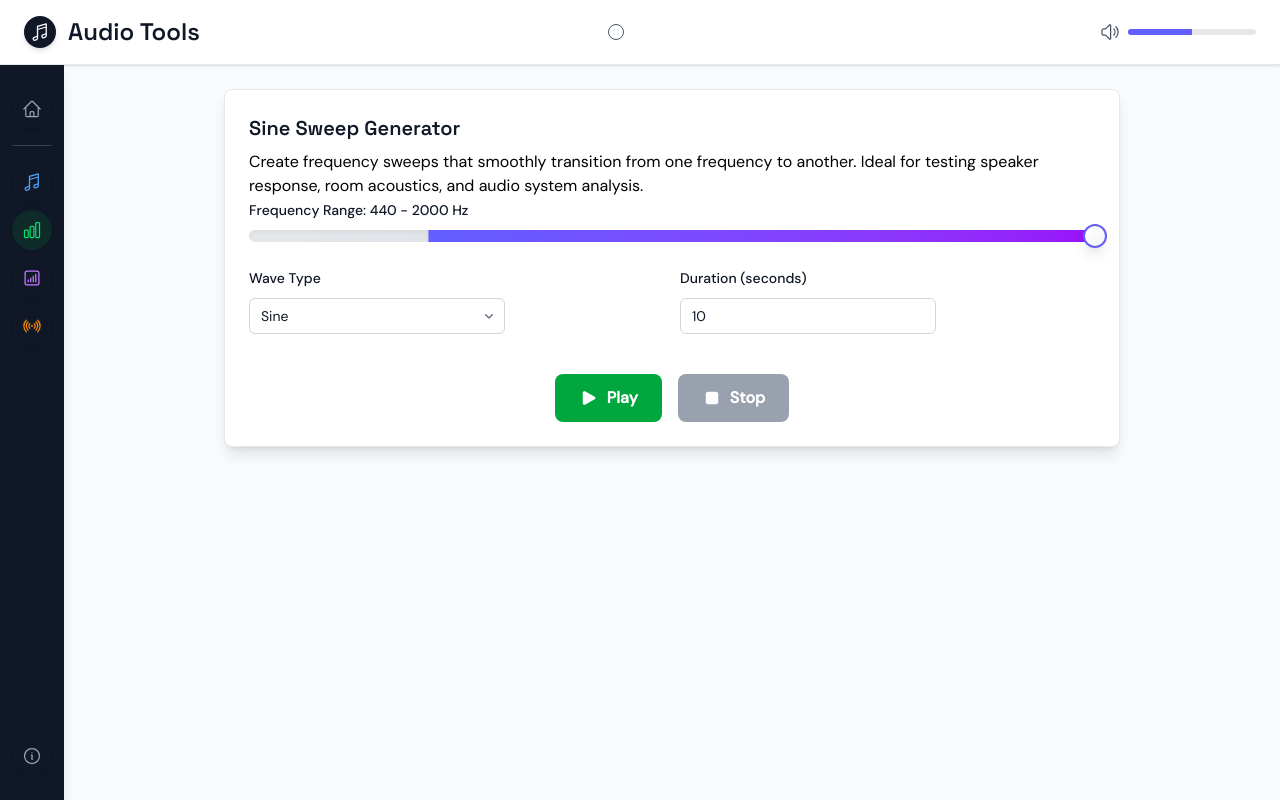
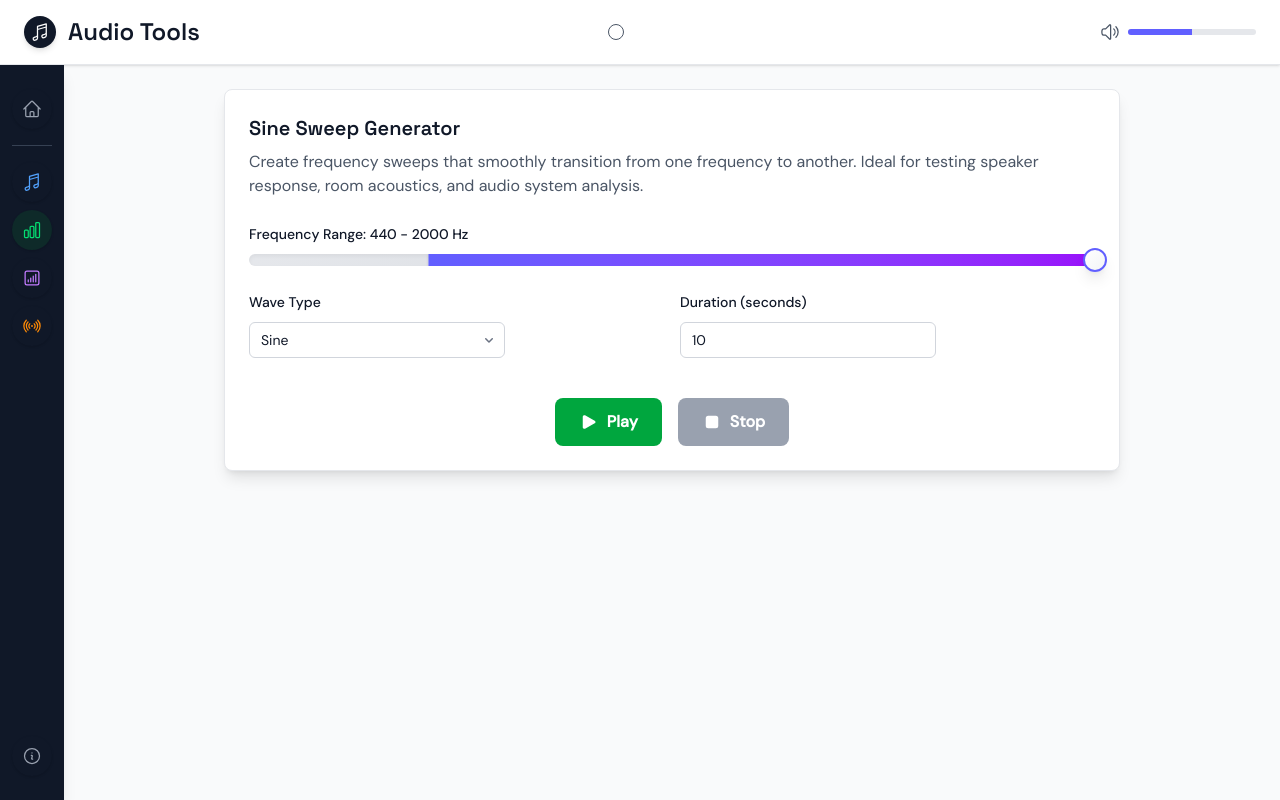
Before and after one commit to jeissler/web-audio-tools, a Vue app: page /sine-sweep in a window 1280 px wide. Built offline with nearby package versions, Linux system fonts and the light colour scheme.

Commit message:
update description slot for container margin

```diff
--- a/src/layouts/PageLayout.vue
+++ b/src/layouts/PageLayout.vue
@@ -3,7 +3,9 @@
     class="bg-white rounded-lg shadow-lg border border-gray-200 p-6 hover:shadow-xl transition-shadow duration-300"
   >
     <h2 class="text-xl font-semibold text-gray-900 mb-2">{{ title }}</h2>
-    <slot v-if="$slots.description" name="description" class="text-gray-600 mb-6" />
+    <p v-if="$slots.description" class="text-gray-600 mb-6">
+      <slot name="description" />
+    </p>
     <slot />
   </div>
 </template>
```
